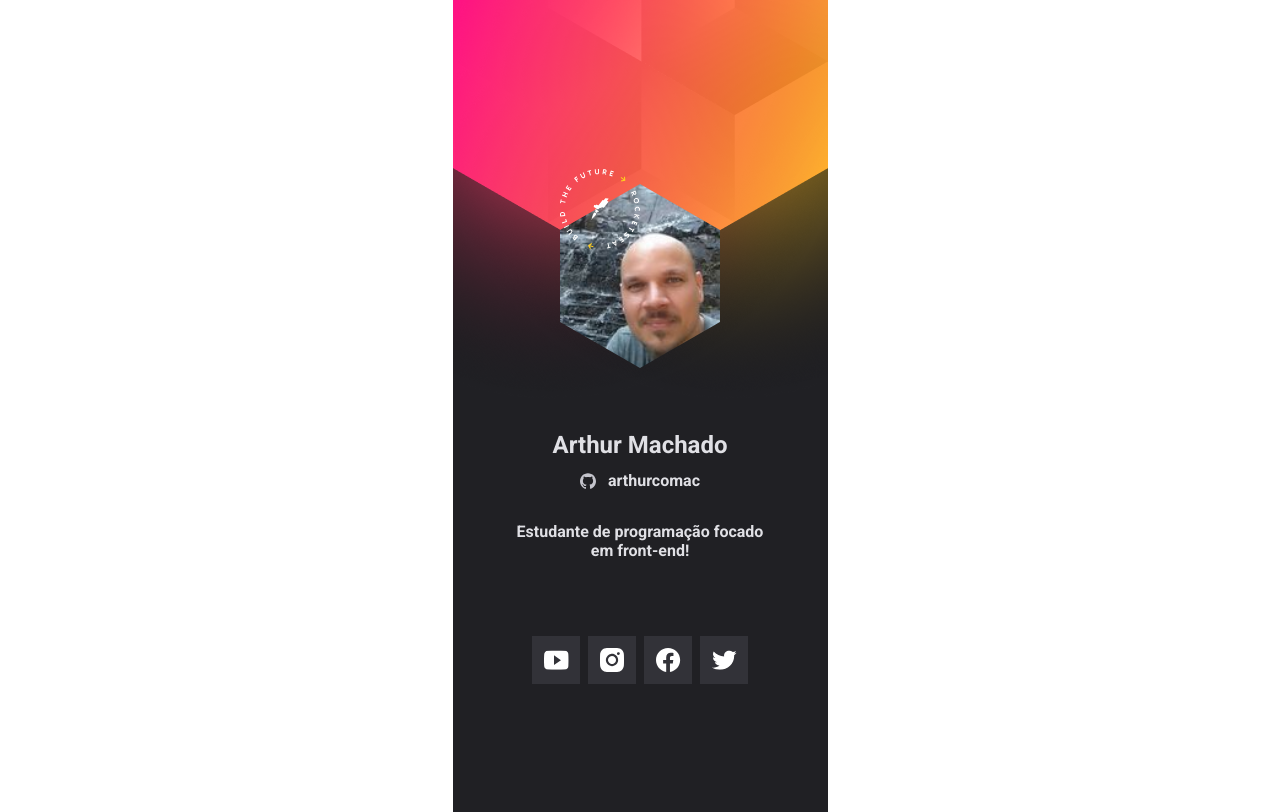
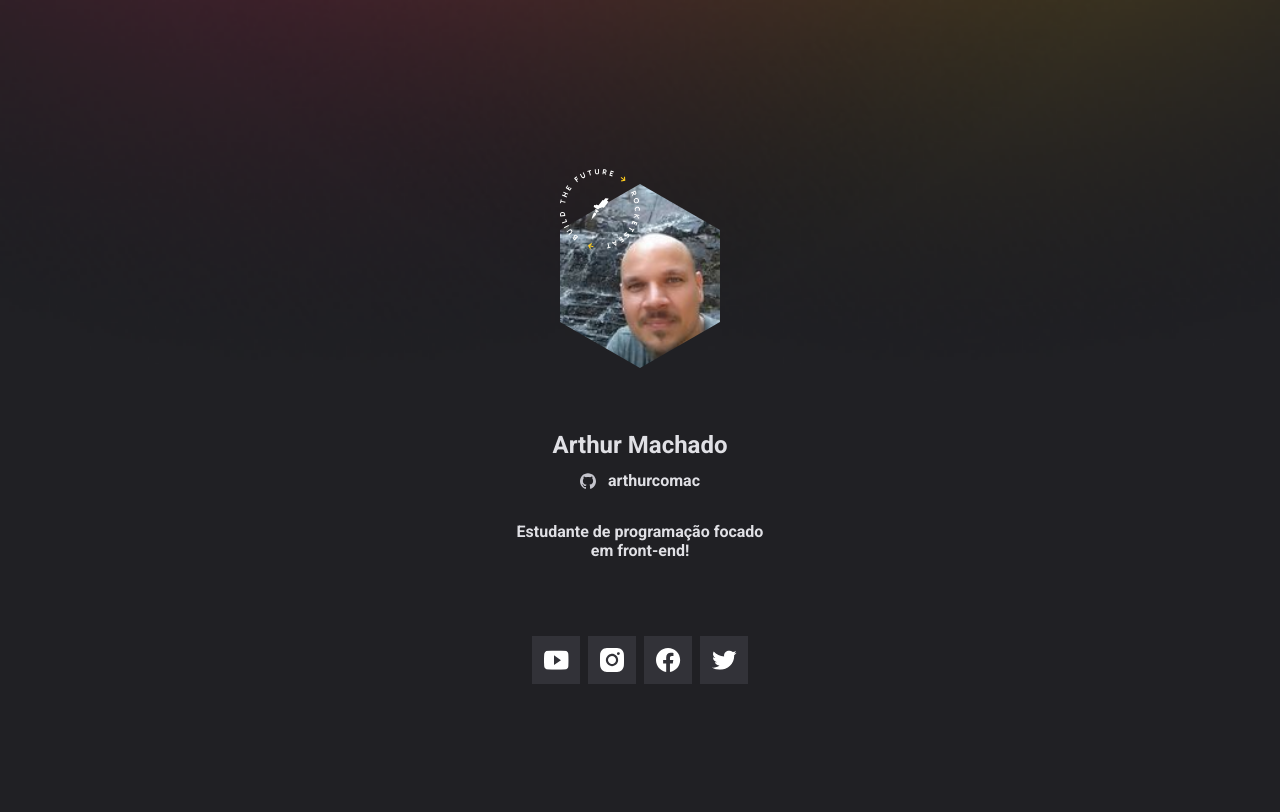
Before and after one commit to arthurcomac/cracha-nlw-2021, a plain HTML site: page index.html in a window 1280 px wide. Drawn offline with Linux system fonts and the light colour scheme; no server answers.

Commit message:
Add files via upload

```diff
--- a/index.html
+++ b/index.html
@@ -1,7 +1,10 @@
 <!DOCTYPE html>
 
-<html>
+<html lang="pt-br">
   <head>
+    <meta charset="UTF-8">
+    <meta name="viewport" content="width=device-width, initial-scale=1.0">
+
     <title>Arthur Machado - DoWhile 2021</title>
 
     <link rel="stylesheet" href="style.css" />
--- a/style.css
+++ b/style.css
@@ -18,10 +18,16 @@ body {
 }
 
 main {
+  background: url(images/back.png) no-repeat center/cover;
+  width: 100vw;
+  min-height: 812px;
+  height: 100vh;
+}
+/*main {
   background: url(images/back.png);
   width: 375px;
   height: 812px;
-}
+}*/
 .container {
   max-width: 250px;
   margin-left: auto;
```
